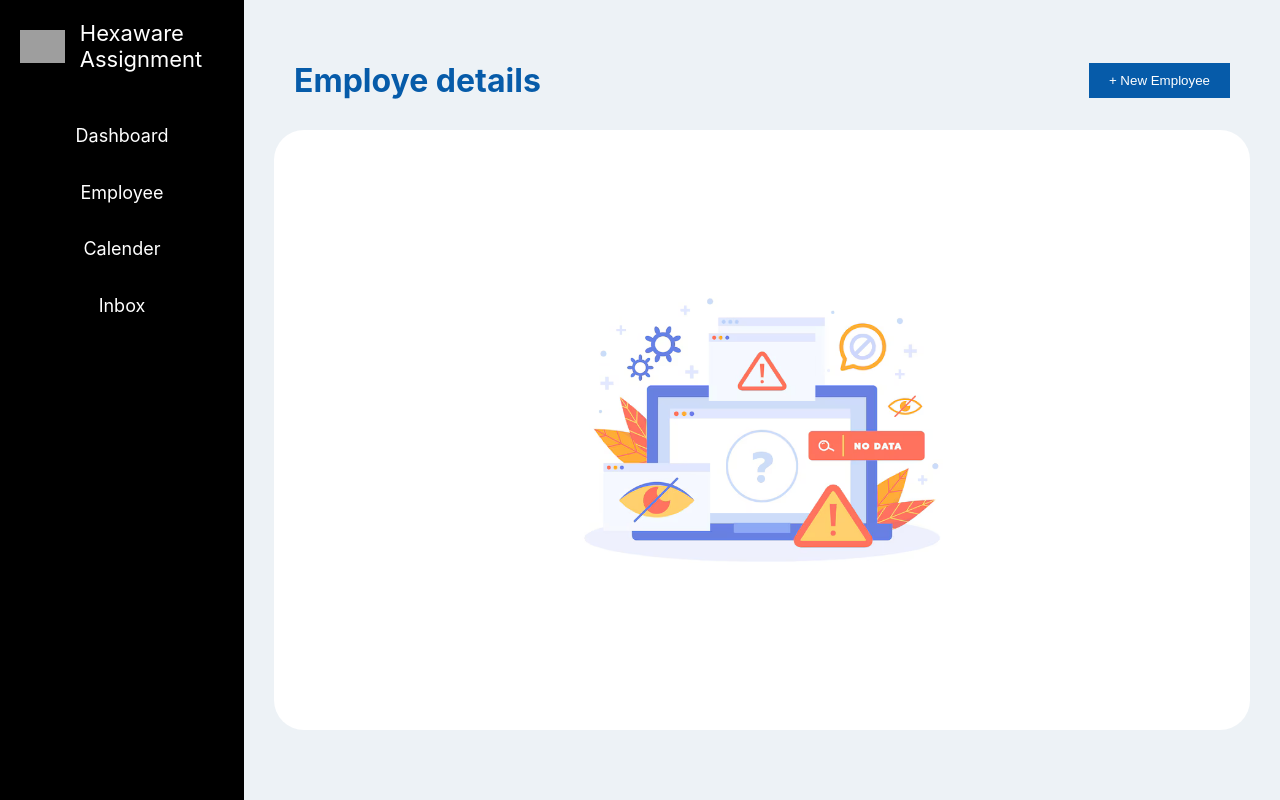
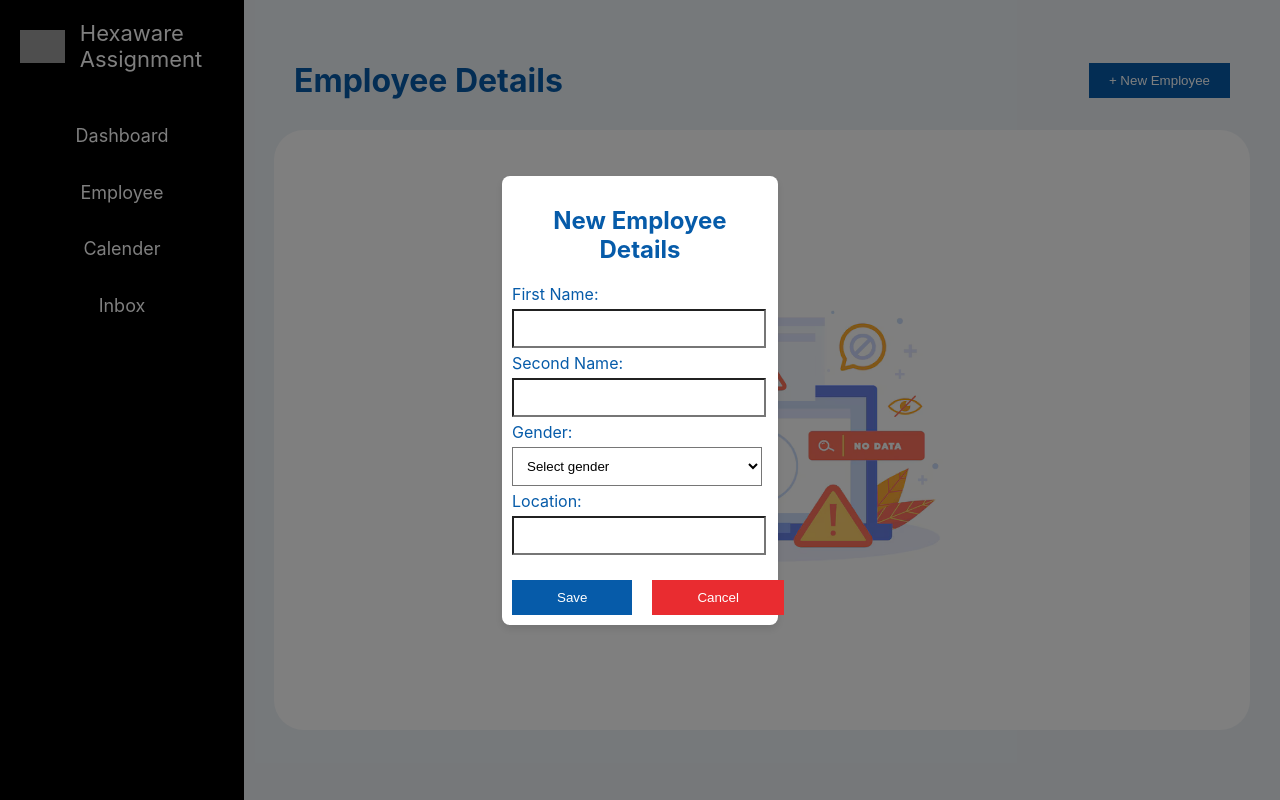
Before and after one commit to Kaviraghul/hexaware_assig, a React (Create React App) app: page /home in a window 1280 px wide. Both pictures are taken after a click on the button "+ New Employee". Built offline with nearby package versions, Linux system fonts and the light colour scheme; grey boxes are pictures that could not be loaded.

Commit message:
completed the employee

```diff
--- a/src/presentation/components/HomeScreenHeader/home_screen_header.css
+++ b/src/presentation/components/HomeScreenHeader/home_screen_header.css
@@ -15,3 +15,84 @@
     padding: 10px 20px;
     cursor: pointer;
 }
+
+
+.modal-overlay {
+    position: fixed;
+    top: 0;
+    left: 0;
+    width: 100vw;
+    height: 100vh;
+    background: rgba(0, 0, 0, 0.5);
+    display: flex;
+    justify-content: center;
+    align-items: center;
+    z-index: 1000;
+}
+
+
+.modal-content {
+    background-color: white !important;
+    padding: 10px;
+    width: 20vw;
+    border-radius: 8px;
+    box-shadow: 0 4px 8px rgba(0, 0, 0, 0.1);
+}
+
+.modal-content h2 {
+    margin-top: 0;
+    text-align: center;
+    padding:  20px;
+    background-color: white !important;
+}
+
+.modal-actions {
+    margin-top: 20px;
+    display: flex;
+    justify-content: space-between;
+    background-color: white !important;
+}
+
+.new-employee-form{
+    background-color: white;
+}
+
+.modal-input-field{
+    padding: 10px;
+    width: 18vw;
+    margin: 5px 0px;
+    background-color: white !important;
+}
+
+.modal-gender-input-field{
+    padding: 10px;
+    width: 19.5vw;
+    margin: 5px 0px;
+    background-color: white !important;
+}
+
+.save-user-btn {
+    background-color: #065ba9;
+
+    color: white;
+    border: none;
+    padding: 10px 45px;
+    margin-right: 20px;
+    cursor: pointer;
+}
+
+.cancel-user-btn {
+    background-color: #e92c30;
+    color: white;
+    border: none;
+    padding: 10px 45px;
+    cursor: pointer;
+}
+
+.new-employee-form-fields{
+    background-color: white;
+}
+
+.new-employee-form-field-label{
+    background-color: white;
+}
--- a/src/presentation/components/HomeScreenHeader/home_screen_header.js
+++ b/src/presentation/components/HomeScreenHeader/home_screen_header.js
@@ -1,9 +1,111 @@
+import React, { useState } from "react";
+import "./home_screen_header.css"; // Optional for styling the modal
 
-import "./home_screen_header.css"
+export default function HomeScreenHeader() {
+    const [isModalVisible, setIsModalVisible] = useState(false);
+    const [employee, setEmployee] = useState({
+        firstName: "",
+        secondName: "",
+        gender: "",
+        location: ""
+    });
 
-export default function HomeScreenHeader(){
-    return<div className="home-screen-header-wrapper" >
-        <h1>Employe details</h1>
-        <button className="new_employee-submit" >+ New Employee</button>
-    </div>
+    const handleInputChange = (e) => {
+        const { name, value } = e.target;
+        setEmployee((prevEmployee) => ({
+            ...prevEmployee,
+            [name]: value
+        }));
+    };
+
+    const handleSubmit = (e) => {
+        e.preventDefault();
+        console.log("New Employee:", employee);
+        setIsModalVisible(false);
+    };
+
+    const openModal = () => {
+        setIsModalVisible(true);
+    };
+
+    const closeModal = () => {
+        setIsModalVisible(false);
+    };
+
+    return (
+        <div className="home-screen-header-wrapper">
+            <h1>Employee Details</h1>
+            <button onClick={openModal} className="new_employee-submit">
+                + New Employee
+            </button>
+
+            {isModalVisible && (
+                <div className="modal-overlay">
+                    <div className="modal-content">
+                        <h2>New Employee Details</h2>
+                        <form className="new-employee-form" onSubmit={handleSubmit}>
+                            <div className="new-employee-form-fields" >
+                                <label className="new-employee-form-field-label">First Name:</label>
+                                <br/>
+                                <input
+                                    className = "modal-input-field"
+                                    type="text"
+                                    name="firstName"
+                                    value={employee.firstName}
+                                    onChange={handleInputChange}
+                                    required
+                                />
+                            </div>
+                            <div className="new-employee-form-fields">
+                                <label className="new-employee-form-field-label">Second Name:</label>
+                                <br/>
+                                <input
+                                    className = "modal-input-field"
+                                    type="text"
+                                    name="secondName"
+                                    value={employee.secondName}
+                                    onChange={handleInputChange}
+                                    required
+                                />
+                            </div>
+                            <div className="new-employee-form-fields">
+                                <label className="new-employee-form-field-label">Gender:</label>
+                                <br/>
+                                <select
+                                    name="gender"
+                                    value={employee.gender}
+                                    onChange={handleInputChange}
+                                    required
+                                    className = "modal-gender-input-field"
+                                >
+                                    <option value="" disabled>Select gender</option>
+                                    <option value="male">Male</option>
+                                    <option value="female">Female</option>
+                                    <option value="other">Other</option>
+                                </select>
+                            </div>
+                            <div className="new-employee-form-fields">
+                                <label className="new-employee-form-field-label">Location:</label>
+                                <br/>
+                                <input
+                                    className = "modal-input-field"
+                                    type="text"
+                                    name="location"
+                                    value={employee.location}
+                                    onChange={handleInputChange}
+                                    required
+                                />
+                            </div>
+                            <div className="modal-actions">
+                                <button className="save-user-btn" type="submit">Save</button>
+                                <button className="cancel-user-btn" type="button" onClick={closeModal}>
+                                    Cancel
+                                </button>
+                            </div>
+                        </form>
+                    </div>
+                </div>
+            )}
+        </div>
+    );
 }
--- a/src/presentation/pages/home/home.js
+++ b/src/presentation/pages/home/home.js
@@ -4,6 +4,7 @@ import HomeSideDraw from '../../components/HomeSideDraw/home_side_draw';
 import './home.css';
 
 export default function HomeScreen(){
+
     return<div className="home-screen-wrapper" >
       <HomeSideDraw />
       <div className='home-screen-section' >
```
Also changed, not shown: src/presentation/components/EmployeeDetailsTable/employee_details_table.css (line endings or trailing spaces).
